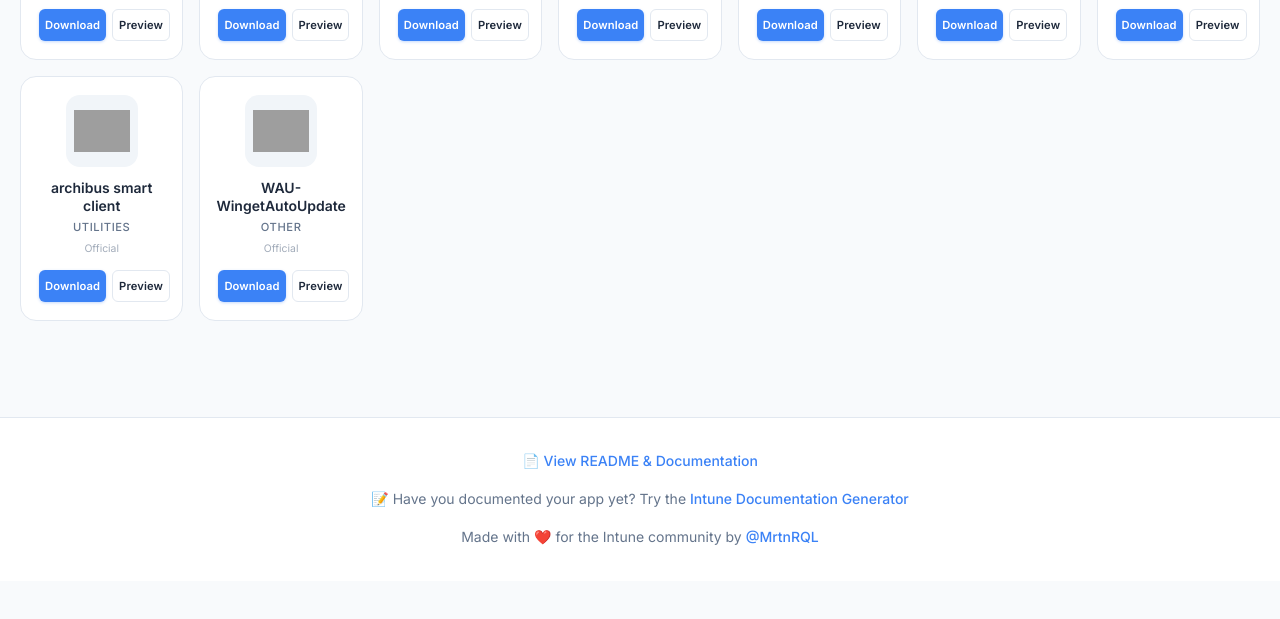
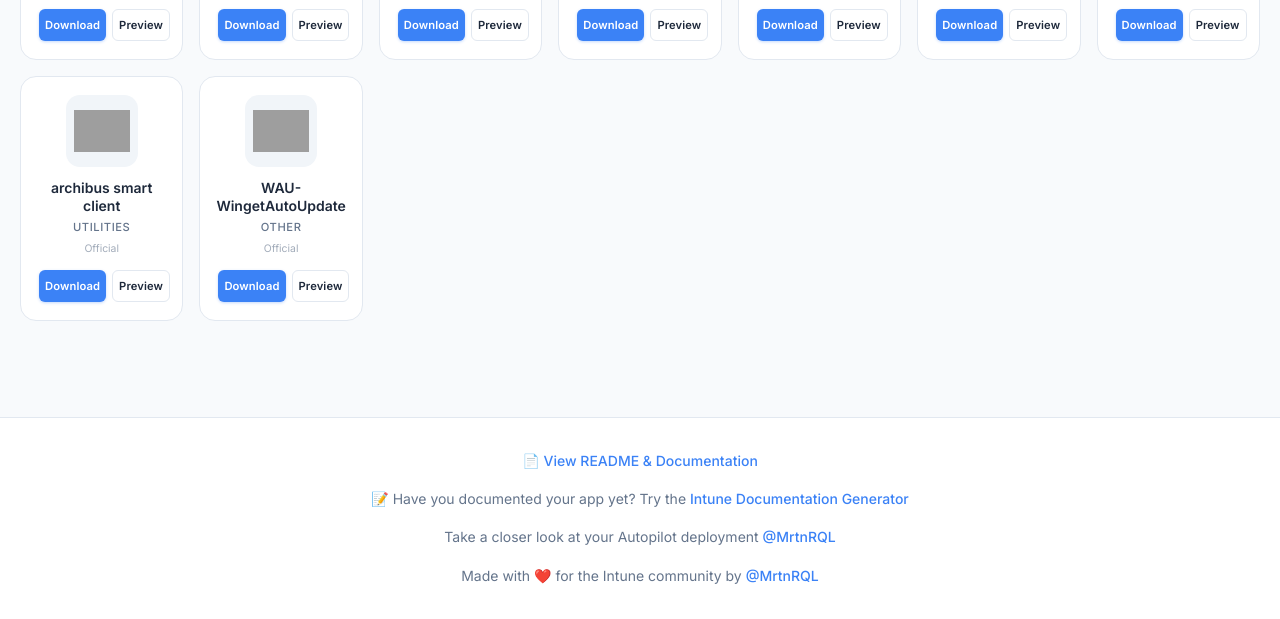
Before and after one commit to MrtnRQL/Companyportaliconsdotcom, a plain HTML site: page index.html in a window 1280 px wide. Shown: the part 10204-10823 px from the top of the page. Before the commit the page ends 10785 px from the top, so only its background shows below. Drawn offline with Linux system fonts and the light colour scheme; grey boxes are pictures that could not be loaded.

Commit message:
Update
Update

```diff
--- a/index.html
+++ b/index.html
@@ -134,8 +134,10 @@
             <p>
                 📝 Have you documented your app yet? Try the <a href="https://mrtnrql.github.io/intune-doc-generator/intune-doc-generator.html" target="_blank" rel="noopener noreferrer">Intune Documentation Generator</a>
             </p>
+            <p>Take a closer look at your Autopilot deployment <a href="https://www.autopilotlens.com"target="_blank" rel="noopener noreferrer">@MrtnRQL</a>
             <p>
                 Made with ❤️ for the Intune community by <a href="https://github.com/MrtnRQL" target="_blank" rel="noopener noreferrer">@MrtnRQL</a>
+
             </p>
         </div>
     </footer>
```
